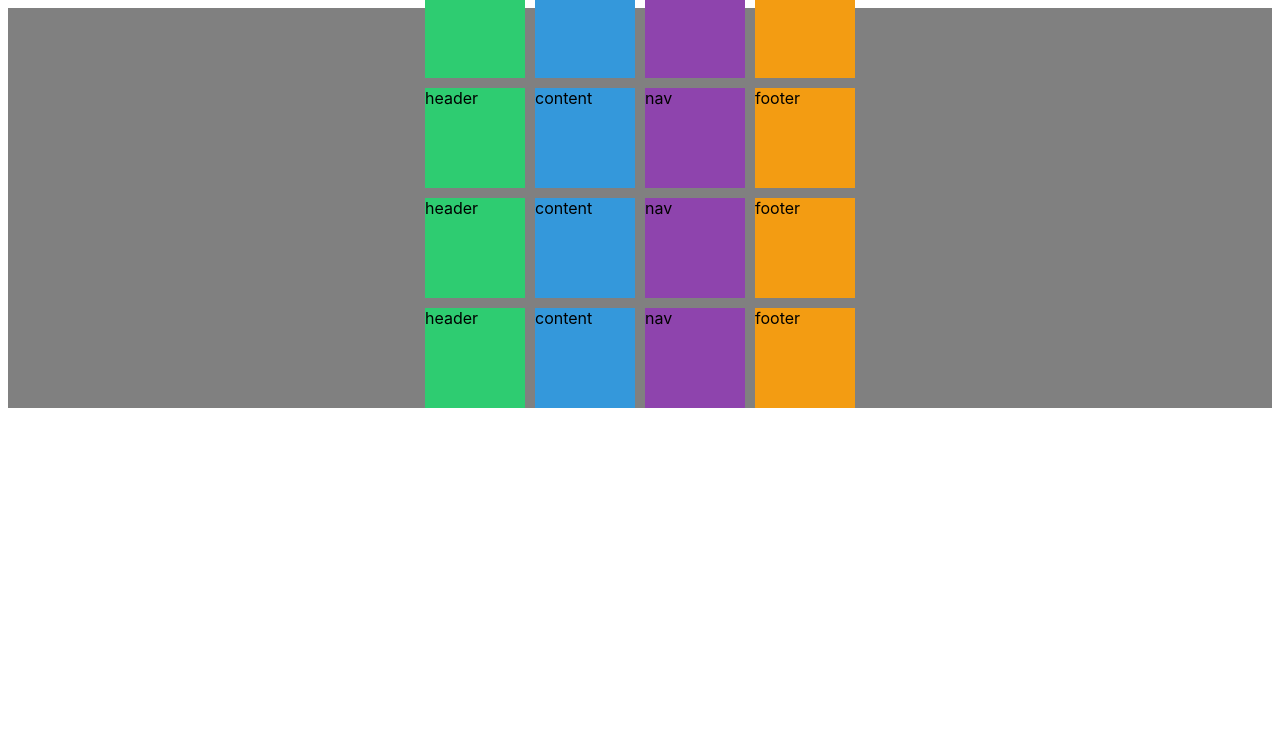
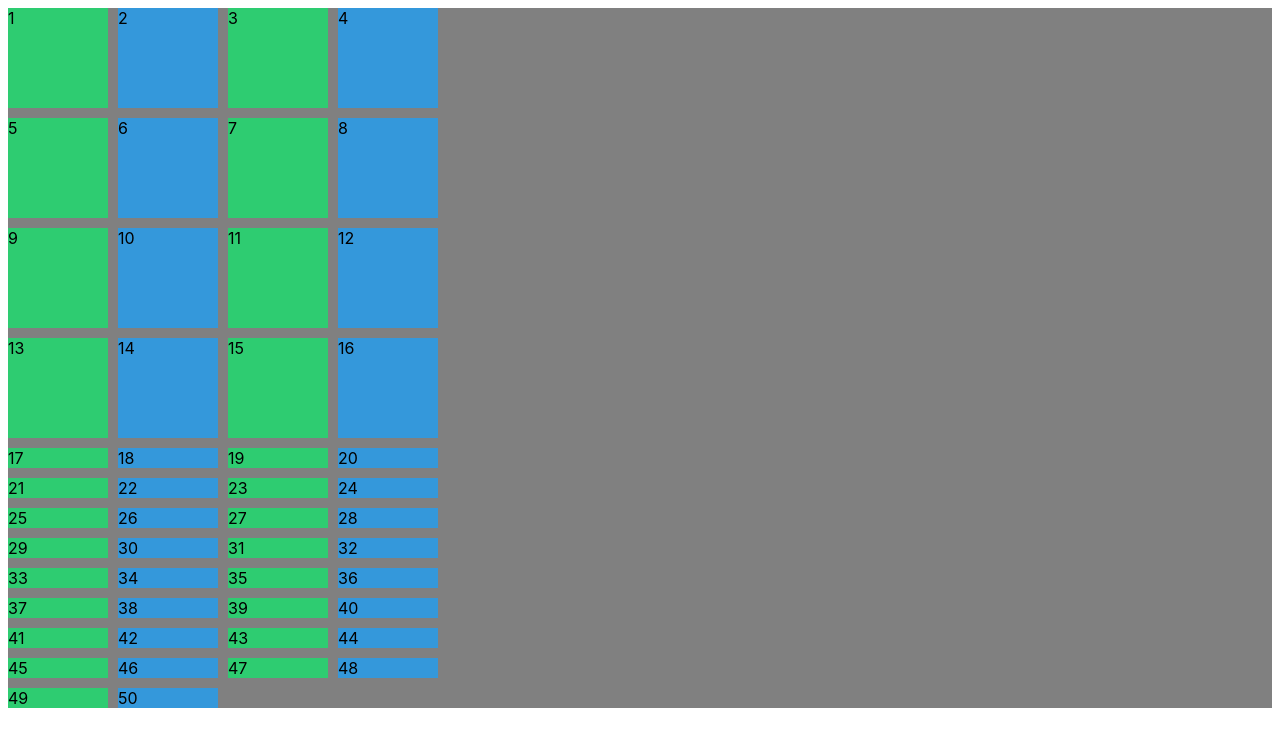
Before and after one commit to Jay1Koding/scss-masterclass, a plain HTML site: page index.html in a window 1280 px wide. Drawn offline with Linux system fonts and the light colour scheme.

Commit message:
Auto Columns and Rows

```diff
--- a/index.html
+++ b/index.html
@@ -9,22 +9,56 @@
   </head>
   <body>
     <div class="father">
-      <div class="header">header</div>
-      <div class="content">content</div>
-      <div class="nav">nav</div>
-      <div class="footer">footer</div>
-      <div class="header">header</div>
-      <div class="content">content</div>
-      <div class="nav">nav</div>
-      <div class="footer">footer</div>
-      <div class="header">header</div>
-      <div class="content">content</div>
-      <div class="nav">nav</div>
-      <div class="footer">footer</div>
-      <div class="header">header</div>
-      <div class="content">content</div>
-      <div class="nav">nav</div>
-      <div class="footer">footer</div>
+      <div class="item">1</div>
+      <div class="item">2</div>
+      <div class="item">3</div>
+      <div class="item">4</div>
+      <div class="item">5</div>
+      <div class="item">6</div>
+      <div class="item">7</div>
+      <div class="item">8</div>
+      <div class="item">9</div>
+      <div class="item">10</div>
+      <div class="item">11</div>
+      <div class="item">12</div>
+      <div class="item">13</div>
+      <div class="item">14</div>
+      <div class="item">15</div>
+      <div class="item">16</div>
+      <div class="item">17</div>
+      <div class="item">18</div>
+      <div class="item">19</div>
+      <div class="item">20</div>
+      <div class="item">21</div>
+      <div class="item">22</div>
+      <div class="item">23</div>
+      <div class="item">24</div>
+      <div class="item">25</div>
+      <div class="item">26</div>
+      <div class="item">27</div>
+      <div class="item">28</div>
+      <div class="item">29</div>
+      <div class="item">30</div>
+      <div class="item">31</div>
+      <div class="item">32</div>
+      <div class="item">33</div>
+      <div class="item">34</div>
+      <div class="item">35</div>
+      <div class="item">36</div>
+      <div class="item">37</div>
+      <div class="item">38</div>
+      <div class="item">39</div>
+      <div class="item">40</div>
+      <div class="item">41</div>
+      <div class="item">42</div>
+      <div class="item">43</div>
+      <div class="item">44</div>
+      <div class="item">45</div>
+      <div class="item">46</div>
+      <div class="item">47</div>
+      <div class="item">48</div>
+      <div class="item">49</div>
+      <div class="item">50</div>
     </div>
   </body>
 </html>
--- a/style.css
+++ b/style.css
@@ -7,22 +7,34 @@ body {
   background-color: grey;
   display: grid;
   gap: 10px;
-  height: 50vh;
+  /*
+  * 만약 지정한 column, row보다 많을 경우 지정된 값을 제외한
+  * 나머지 요소들은 전부 꺠져버림
   grid-template-columns: repeat(4, 100px);
   grid-template-rows: repeat(4, 100px);
-  /* place-content: end center; */
-  justify-content: center;
-  align-content: end;
+
+  이를 해결하기 위함
+  grid-template-columns: repeat(4, 100px);
+  grid-template-rows: 100px;
+  grid-auto-rows: 100px;
+  */
+
+  /* 마치 flex-direction
+  grid-template-columns: repeat(4, 100px);
+  grid-template-rows: repeat(4, 100px);
+  grid-auto-flow: column;
+  grid-auto-columns: 100px;
+  */
+
+  grid-template-columns: repeat(4, 100px);
+  grid-template-rows: repeat(4, 100px);
 }
-.header {
+.item:nth-child(odd) {
   background-color: #2ecc71;
+  /* align-self: end;
+  justify-self: center; */
+  /* place-self: end center; */
 }
-.content {
+.item:nth-child(even) {
   background-color: #3498db;
 }
-.nav {
-  background-color: #8e44ad;
-}
-.footer {
-  background-color: #f39c12;
-}
```
